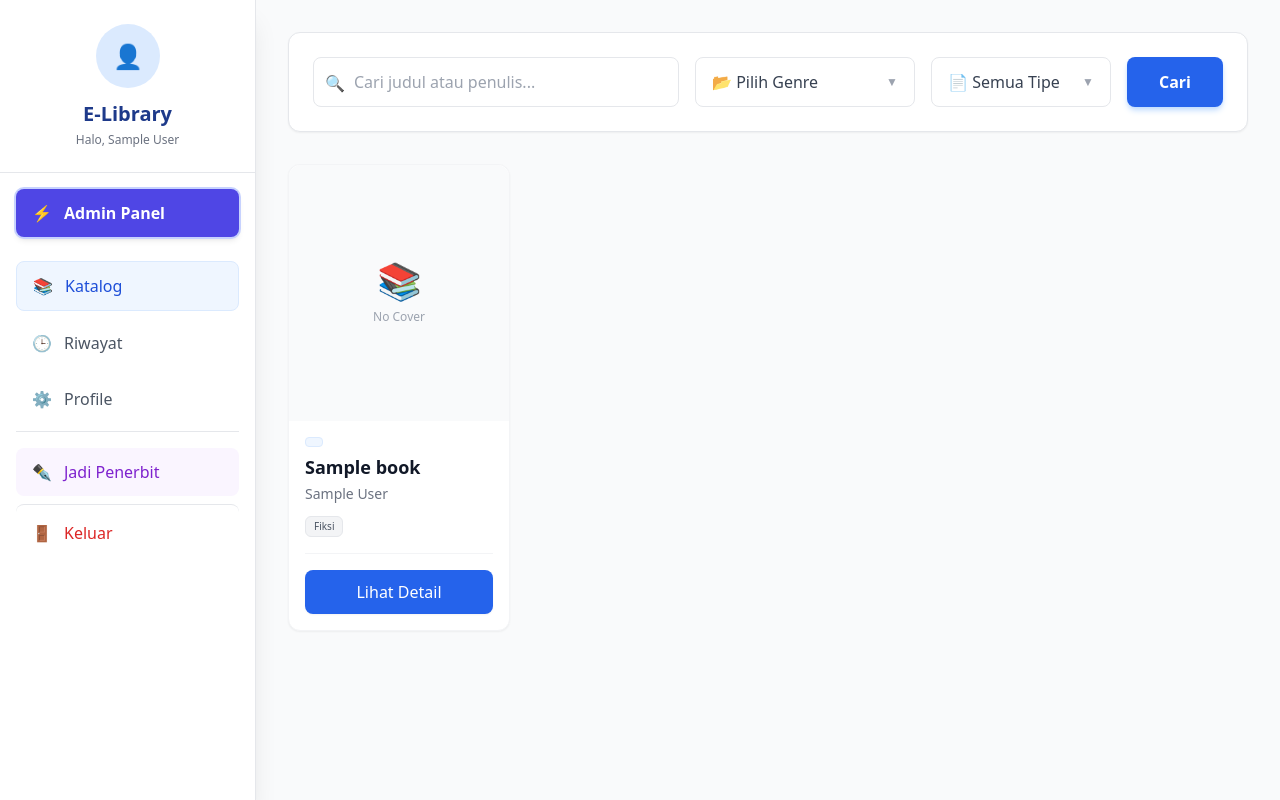
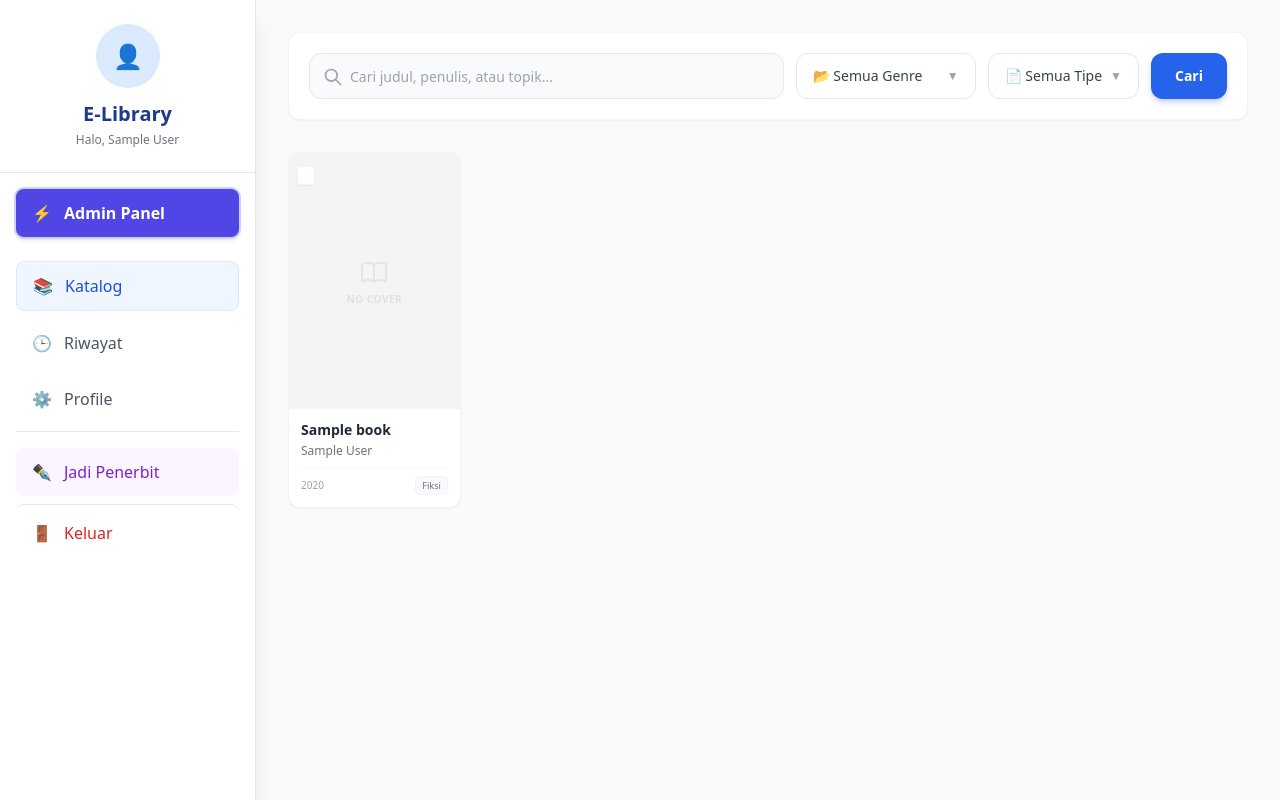
Before and after one commit to avsnaelfrb/UAS-Pemrog-web, a PHP site: page /web-perpus-UAS/Frontend/dashboard-user.php in a window 1280 px wide. Run offline with PHP 8.4, Linux system fonts and the light colour scheme; the visitor is signed in with stand-in values (Sample User, id 1); data comes from the database, SQL or seed files in the repository; tables that the repository leaves empty hold one stand-in row (values such as "Sample post"); some libraries are stand-ins or nearby versions.

Commit message:
docs: styling to modern style and informative

```diff
--- a/Frontend/dashboard-user.php
+++ b/Frontend/dashboard-user.php
@@ -36,7 +36,7 @@
 
 // 3. Susun Query Utama
 $sql = "
-    SELECT b.id, b.title, b.author, b.cover, b.type,
+    SELECT b.id, b.title, b.author, b.cover, b.type, b.year,
     GROUP_CONCAT(g.name SEPARATOR ', ') as genre_names
     FROM books b
     LEFT JOIN book_genres bg ON b.id = bg.book_id
@@ -125,7 +125,7 @@
                     </svg>
                 </button>
 
-                <div class="w-16 h-16 bg-blue-100 rounded-full flex items-center justify-center text-2xl mb-3">👤</div>
+                <div class="w-16 h-16 bg-blue-100 text-blue-600 rounded-full flex items-center justify-center text-2xl mb-3">👤</div>
                 <h1 class="text-xl font-bold text-blue-900">E-Library</h1>
                 <p class="text-xs text-gray-500 mt-1 text-center">Halo, <?= htmlspecialchars($current_user['name']) ?></p>
             </div>
@@ -151,7 +151,7 @@
                 <div class="pt-4 mt-4 border-t border-gray-200">
                     <?php if ($current_user['request_penerbit'] == '0'): ?>
                         <form method="POST">
-                            <button type="submit" name="request_publisher" onclick="return confirm('Ingin mengajukan diri sebagai Penerbit?')" class="w-full text-left flex items-center gap-3 px-4 py-3 bg-purple-50 text-purple-700 hover:bg-purple-50 hover:text-purple-700 rounded-lg font-medium transition duration-200">
+                            <button type="submit" name="request_publisher" onclick="return confirm('Ingin mengajukan diri sebagai Penerbit?')" class="w-full text-left flex items-center gap-3 px-4 py-3 bg-purple-50 text-purple-700 hover:bg-purple-100 rounded-lg font-medium transition duration-200">
                                 <span>✒️</span> Jadi Penerbit
                             </button>
                         </form>
@@ -170,8 +170,7 @@
 
         <!-- MAIN CONTENT -->
         <main class="flex-1 lg:ml-64 p-4 lg:p-8 transition-all duration-300">
-
-            <!-- HEADER MOBILE -->
+            <!-- Header Mobile -->
             <div class="lg:hidden flex items-center justify-between bg-white p-4 rounded-xl shadow-sm border mb-6 sticky top-0 z-20">
                 <div class="flex items-center gap-3">
                     <button onclick="toggleSidebar()" class="text-gray-700 p-2 hover:bg-gray-100 rounded-lg focus:ring-2 focus:ring-blue-100">
@@ -181,148 +180,173 @@
                     </button>
                     <h1 class="font-bold text-blue-900 text-lg">E-Library</h1>
                 </div>
-                <a href="profile.php" class="w-8 h-8 bg-blue-100 rounded-full flex items-center justify-center text-sm border border-blue-200">
-                    👤
-                </a>
+                <a href="profile.php" class="w-8 h-8 bg-blue-100 text-blue-600 rounded-full flex items-center justify-center text-sm border border-blue-200">👤</a>
             </div>
 
-            <!-- SEARCH & FILTER SECTION (DIKEMBALIKAN) -->
-            <div class="bg-white p-6 rounded-xl shadow-sm border mb-8 flex flex-col gap-4 relative z-10">
-                <form method="GET" class="flex flex-col md:flex-row gap-4 w-full items-stretch">
+            <!-- SEARCH & FILTER SECTION -->
+            <div class="bg-white p-5 rounded-xl shadow-sm border border-gray-100 mb-8 flex flex-col gap-4 relative z-10">
+                <form method="GET" class="flex flex-col md:flex-row gap-3 w-full items-stretch">
                     <!-- Search Bar -->
                     <div class="flex-1 relative">
-                        <input type="text" name="search" value="<?= htmlspecialchars($search) ?>" placeholder="Cari judul atau penulis..." class="w-full pl-10 pr-4 py-3 border border-gray-200 rounded-lg focus:ring-2 focus:ring-blue-500 outline-none transition h-full">
-                        <span class="absolute left-3 top-3.5 text-gray-400">🔍</span>
+                        <input type="text" name="search" value="<?= htmlspecialchars($search) ?>" placeholder="Cari judul, penulis, atau topik..." class="w-full pl-10 pr-4 py-3 border border-gray-200 rounded-xl focus:ring-2 focus:ring-indigo-100 focus:border-indigo-400 outline-none transition h-full text-gray-700 bg-gray-50 focus:bg-white text-sm">
+                        <span class="absolute left-3.5 top-3.5 text-gray-400">
+                            <svg class="w-5 h-5" fill="none" stroke="currentColor" viewBox="0 0 24 24">
+                                <path stroke-linecap="round" stroke-linejoin="round" stroke-width="2" d="M21 21l-6-6m2-5a7 7 0 11-14 0 7 7 0 0114 0z"></path>
+                            </svg>
+                        </span>
                     </div>
 
-                    <!-- DROPDOWN GENRE (Multi-Select) -->
-                    <div class="relative min-w-[220px]" id="genreDropdownContainer">
-                        <button type="button" onclick="toggleGenreDropdown()" class="w-full h-full px-4 py-3 border border-gray-200 rounded-lg bg-white outline-none focus:ring-2 focus:ring-blue-500 text-left flex justify-between items-center text-gray-700 transition hover:bg-gray-50">
-                            <span id="genreLabel" class="truncate mr-2">
-                                <?= empty($filter_genres) ? '📂 Pilih Genre' : count($filter_genres) . ' Genre Dipilih' ?>
+                    <!-- DROPDOWN GENRE -->
+                    <div class="relative min-w-[180px]" id="genreDropdownContainer">
+                        <button type="button" onclick="toggleGenreDropdown()" class="w-full h-full px-4 py-3 border border-gray-200 rounded-xl bg-white outline-none focus:ring-2 focus:ring-indigo-100 focus:border-indigo-400 text-left flex justify-between items-center text-gray-700 transition hover:bg-gray-50 text-sm">
+                            <span id="genreLabel" class="truncate mr-2 font-medium">
+                                <?= empty($filter_genres) ? '📂 Semua Genre' : count($filter_genres) . ' Genre' ?>
                             </span>
                             <span class="text-gray-400 text-xs transform transition-transform duration-200" id="genreArrow">▼</span>
                         </button>
-
-                        <div id="genrePanel" class="hidden absolute top-full left-0 mt-2 w-full bg-white border border-gray-200 rounded-lg shadow-xl z-50 p-2 max-h-60 overflow-y-auto genre-scroll">
-                            <div class="text-xs text-gray-400 mb-2 px-2 uppercase font-bold tracking-wider">Kategori</div>
+                        <div id="genrePanel" class="hidden absolute top-full left-0 mt-2 w-full bg-white border border-gray-100 rounded-xl shadow-xl z-50 p-2 max-h-60 overflow-y-auto genre-scroll">
                             <?php
                             mysqli_data_seek($genres_list, 0);
                             while ($g = mysqli_fetch_assoc($genres_list)):
                                 $isChecked = in_array($g['id'], $filter_genres) ? 'checked' : '';
                             ?>
-                                <label class="flex items-center space-x-3 p-2 hover:bg-blue-50 rounded cursor-pointer transition">
-                                    <input type="checkbox" name="genres[]" value="<?= $g['id'] ?>" <?= $isChecked ?> class="w-4 h-4 text-blue-600 rounded focus:ring-blue-500 border-gray-300">
-                                    <span class="text-sm text-gray-700 select-none"><?= htmlspecialchars($g['name']) ?></span>
+                                <label class="flex items-center space-x-3 p-2 hover:bg-indigo-50 rounded-lg cursor-pointer transition">
+                                    <input type="checkbox" name="genres[]" value="<?= $g['id'] ?>" <?= $isChecked ?> class="w-4 h-4 text-indigo-600 rounded focus:ring-indigo-500 border-gray-300">
+                                    <span class="text-sm text-gray-700 font-medium select-none"><?= htmlspecialchars($g['name']) ?></span>
                                 </label>
                             <?php endwhile; ?>
                         </div>
                     </div>
 
-                    <!-- DROPDOWN TIPE (Modern Style) -->
-                    <div class="relative min-w-[180px]" id="typeDropdownContainer">
+                    <!-- DROPDOWN TIPE -->
+                    <div class="relative min-w-[150px]" id="typeDropdownContainer">
                         <input type="hidden" name="type" id="typeInput" value="<?= htmlspecialchars($filter_type) ?>">
-                        <button type="button" onclick="toggleTypeDropdown()" class="w-full h-full px-4 py-3 border border-gray-200 rounded-lg bg-white outline-none focus:ring-2 focus:ring-blue-500 text-left flex justify-between items-center text-gray-700 transition hover:bg-gray-50">
-                            <span id="typeLabel" class="truncate mr-2"><?= $active_type_label ?></span>
+                        <button type="button" onclick="toggleTypeDropdown()" class="w-full h-full px-4 py-3 border border-gray-200 rounded-xl bg-white outline-none focus:ring-2 focus:ring-indigo-100 focus:border-indigo-400 text-left flex justify-between items-center text-gray-700 transition hover:bg-gray-50 text-sm">
+                            <span id="typeLabel" class="truncate mr-2 font-medium"><?= $active_type_label ?></span>
                             <span class="text-gray-400 text-xs transform transition-transform duration-200" id="typeArrow">▼</span>
                         </button>
-                        <div id="typePanel" class="hidden absolute top-full left-0 mt-2 w-full bg-white border border-gray-200 rounded-lg shadow-xl z-50 py-1 overflow-hidden">
+                        <div id="typePanel" class="hidden absolute top-full left-0 mt-2 w-full bg-white border border-gray-100 rounded-xl shadow-xl z-50 py-1 overflow-hidden">
                             <?php foreach ($type_map as $val => $label): $isSelected = ($filter_type == $val); ?>
-                                <div onclick="selectType('<?= $val ?>', '<?= $label ?>')" class="px-4 py-2.5 hover:bg-blue-50 cursor-pointer text-sm flex items-center justify-between group transition <?= $isSelected ? 'bg-blue-50 text-blue-600 font-medium' : 'text-gray-700' ?>">
+                                <div onclick="selectType('<?= $val ?>', '<?= $label ?>')" class="px-4 py-2.5 hover:bg-indigo-50 cursor-pointer text-sm flex items-center justify-between group transition <?= $isSelected ? 'bg-indigo-50 text-indigo-600 font-bold' : 'text-gray-700 font-medium' ?>">
                                     <span><?= $label ?></span>
-                                    <?php if ($isSelected): ?><span class="text-blue-600">✓</span><?php endif; ?>
+                                    <?php if ($isSelected): ?><span class="text-indigo-600">✓</span><?php endif; ?>
                                 </div>
                             <?php endforeach; ?>
                         </div>
                     </div>
 
-                    <button type="submit" class="px-8 py-3 bg-blue-600 text-white rounded-lg hover:bg-blue-700 font-bold transition shadow-md shadow-blue-200 flex-shrink-0">
+                    <button type="submit" class="px-6 py-3 bg-blue-600 text-white rounded-xl hover:bg-indigo-700 font-bold transition shadow-md shadow-indigo-200 flex-shrink-0 flex items-center gap-2 justify-center text-sm">
                         Cari
                     </button>
                 </form>
 
-                <!-- Badge Filter Aktif -->
+                <!-- Filter Tags -->
                 <?php if (!empty($filter_genres) || $filter_type || $search): ?>
-                    <div class="flex flex-wrap gap-2 text-sm text-gray-600 items-center mt-2">
-                        <span class="text-xs font-semibold mr-1">Filter Aktif:</span>
+                    <div class="flex flex-wrap gap-2 pt-2 border-t border-gray-100">
+                        <div class="text-[10px] text-gray-400 font-bold py-1 uppercase tracking-wider">Filter Aktif:</div>
                         <?php if ($search): ?>
-                            <span class="bg-yellow-100 text-yellow-800 px-3 py-1 rounded-full border border-yellow-200 text-xs flex items-center gap-1">🔍 "<?= htmlspecialchars($search) ?>"</span>
+                            <span class="bg-yellow-50 text-yellow-700 px-2.5 py-0.5 rounded-full text-xs font-semibold border border-yellow-200 flex items-center gap-1">
+                                🔍 <?= htmlspecialchars($search) ?>
+                            </span>
                         <?php endif; ?>
                         <?php if (!empty($filter_genres)):
                             mysqli_data_seek($genres_list, 0);
                             while ($gx = mysqli_fetch_assoc($genres_list)) {
-                                if (in_array($gx['id'], $filter_genres)) echo '<span class="bg-blue-100 text-blue-800 px-3 py-1 rounded-full border border-blue-200 text-xs flex items-center gap-1">📂 ' . htmlspecialchars($gx['name']) . '</span>';
+                                if (in_array($gx['id'], $filter_genres)) echo '<span class="bg-indigo-50 text-indigo-700 px-2.5 py-0.5 rounded-full text-xs font-semibold border border-indigo-200">📂 ' . htmlspecialchars($gx['name']) . '</span>';
                             }
                         endif; ?>
                         <?php if ($filter_type && isset($type_map[$filter_type])): ?>
-                            <span class="bg-green-100 text-green-800 px-3 py-1 rounded-full border border-green-200 text-xs flex items-center gap-1"><?= $type_map[$filter_type] ?></span>
+                            <span class="bg-green-50 text-green-700 px-2.5 py-0.5 rounded-full text-xs font-semibold border border-green-200"><?= $type_map[$filter_type] ?></span>
                         <?php endif; ?>
-                        <a href="dashboard-user.php" class="text-gray-400 hover:text-red-500 hover:underline ml-auto text-xs font-medium transition">Reset Filter</a>
+                        <a href="dashboard-user.php" class="text-gray-400 hover:text-red-500 text-xs font-bold underline ml-auto py-0.5">Reset</a>
                     </div>
                 <?php endif; ?>
             </div>
 
-            <!-- GRID BUKU (DENGAN LOGIKA STORAGE BARU) -->
+            <!-- BOOK GRID (IMPROVED PORTRAIT CARD) -->
             <?php if (mysqli_num_rows($books) > 0): ?>
-                <div class="grid grid-cols-1 sm:grid-cols-2 lg:grid-cols-3 xl:grid-cols-4 gap-6 pb-20">
+                <div class="grid grid-cols-2 sm:grid-cols-3 lg:grid-cols-4 xl:grid-cols-5 gap-6 pb-20">
                     <?php while ($book = mysqli_fetch_assoc($books)) { ?>
-                        <div class="bg-white rounded-xl shadow-sm border border-gray-100 hover:shadow-x1 hover:shadow-lg hover:shadow-blue-100  transition duration-300 flex flex-col h-full group transform hover:-translate-y-1">
-                            <div class="h-64 bg-gray-200 relative overflow-hidden rounded-t-xl">
+                        <div class="bg-white rounded-xl shadow-sm border border-gray-100 hover:shadow-xl hover:shadow-blue-100 hover:-translate-y-1 transition-all duration-300 group flex flex-col h-full overflow-hidden">
+
+                            <!-- Cover Portrait (Aspect Ratio 2:3) -->
+                            <div class="w-full aspect-[2/3] relative overflow-hidden bg-gray-100">
                                 <?php
                                 $coverPath = '../uploads/covers/' . $book['cover'];
                                 if (!empty($book['cover']) && file_exists($coverPath)):
                                 ?>
-                                    <img src="<?= $coverPath ?>" class="w-full h-full object-cover group-hover:scale-110 transition duration-500">
+                                    <img src="<?= $coverPath ?>" class="w-full h-full object-cover transition-transform duration-500 group-hover:scale-105">
                                 <?php else: ?>
-                                    <div class="w-full h-full flex flex-col items-center justify-center text-gray-400 bg-gray-50">
-                                        <span class="text-4xl mb-2">📚</span><span class="text-xs">No Cover</span>
+                                    <div class="w-full h-full flex flex-col items-center justify-center text-gray-300">
+                                        <svg class="w-8 h-8 mb-1 opacity-50" fill="none" stroke="currentColor" viewBox="0 0 24 24">
+                                            <path stroke-linecap="round" stroke-linejoin="round" stroke-width="1.5" d="M12 6.253v13m0-13C10.832 5.477 9.246 5 7.5 5S4.168 5.477 3 6.253v13C4.168 18.477 5.754 18 7.5 18s3.332.477 4.5 1.253m0-13C13.168 5.477 14.754 5 16.5 5c1.747 0 3.332.477 4.5 1.253v13C19.832 18.477 18.247 18 16.5 18c-1.746 0-3.332.477-4.5 1.253"></path>
+                                        </svg>
+                                        <span class="text-[10px] font-bold uppercase tracking-wider opacity-60">No Cover</span>
                                     </div>
                                 <?php endif; ?>
-                                <!-- Overlay tipis saat hover -->
-                                <div class="absolute inset-0 bg-blue-900 bg-opacity-0 group-hover:bg-opacity-10 transition duration-300"></div>
-                            </div>
-                            <div class="p-4 flex-1 flex flex-col">
-                                <!-- Type Badge -->
-                                <div class="flex justify-between items-start mb-2">
-                                    <div class="text-xs font-semibold text-blue-600 tracking-wide uppercase bg-blue-50 px-2 py-1 w-fit rounded border border-blue-100">
-                                        <?= $book['type'] ?>
-                                    </div>
+
+                                <!-- Hover Overlay Button -->
+                                <div class="absolute inset-0 bg-black/40 opacity-0 group-hover:opacity-100 transition-opacity duration-300 flex items-center justify-center p-4">
+                                    <a href="detail.php?id=<?= $book['id'] ?>" class="px-5 py-2 bg-white text-gray-900 text-xs font-bold rounded-full hover:bg-indigo-50 transition transform hover:scale-105 shadow-lg">
+                                        Baca
+                                    </a>
                                 </div>
 
-                                <h3 class="font-bold text-gray-900 text-lg mb-1 leading-snug line-clamp-2 group-hover:text-blue-700 transition" title="<?= htmlspecialchars($book['title']) ?>"><?= htmlspecialchars($book['title']) ?></h3>
-                                <p class="text-sm text-gray-500 mb-3 "><?= htmlspecialchars($book['author']) ?></p>
+                                <!-- Floating Type Badge (With Blue Hover Accent) -->
+                                <div class="absolute top-2 left-2">
+                                    <span class="text-[9px] font-bold tracking-wider uppercase px-2 py-0.5 rounded shadow-sm bg-white/90 backdrop-blur text-gray-600 border border-gray-100 group-hover:text-blue-600 group-hover:border-blue-200 transition-colors duration-300">
+                                        <?= $book['type'] ?>
+                                    </span>
+                                </div>
+                            </div>
 
-                                <div class="flex flex-wrap gap-1 mb-4">
-                                    <?php foreach (explode(',', $book['genre_names']) as $gn): if (trim($gn) == '') continue; ?>
-                                        <span class="px-2 py-0.5 bg-gray-100 text-gray-600 text-[10px] rounded-md border border-gray-200 group-hover:border-blue-100 group-hover:bg-blue-50 group-hover:text-blue-600 transition"><?= trim($gn) ?></span>
-                                    <?php endforeach; ?>
-                                </div>
+                            <!-- Content -->
+                            <div class="p-3 flex-1 flex flex-col">
+                                <h3 class="font-bold text-gray-800 text-sm mb-1 leading-tight line-clamp-2 group-hover:text-blue-600 transition-colors" title="<?= htmlspecialchars($book['title']) ?>">
+                                    <?= htmlspecialchars($book['title']) ?>
+                                </h3>
+                                <p class="text-xs text-gray-500 mb-2 font-medium line-clamp-1">
+                                    <?= htmlspecialchars($book['author']) ?>
+                                </p>
 
-                                <div class="mt-auto pt-4 border-t border-gray-100">
-                                    <a href="detail.php?id=<?= $book['id'] ?>" class="block w-full text-center py-2.5 bg-blue-600 text-white rounded-lg hover:bg-blue-700 font-medium transition shadow-sm hover:shadow-md">
-                                        Lihat Detail
-                                    </a>
+                                <!-- Footer Info -->
+                                <div class="mt-auto flex items-center justify-between pt-2 border-t border-gray-50">
+                                    <span class="text-[10px] text-gray-400 font-medium"><?= $book['year'] ?></span>
+
+                                    <!-- Simple Genre Tag (Max 1) -->
+                                    <?php
+                                    $g_names = explode(',', $book['genre_names']);
+                                    if (!empty($g_names[0]) && trim($g_names[0]) != ''): ?>
+                                        <span class="text-[9px] bg-gray-50 text-gray-500 px-1.5 py-0.5 rounded border border-gray-100 truncate max-w-[80px] group-hover:text-blue-600 group-hover:border-blue-200 transition-colors duration-300">
+                                            <?= trim($g_names[0]) ?>
+                                            <?php if (count($g_names) > 1) echo '<span class="text-gray-400 ml-0.5">+' . (count($g_names) - 1) . '</span>'; ?>
+                                        </span>
+                                    <?php endif; ?>
                                 </div>
                             </div>
                         </div>
                     <?php } ?>
                 </div>
             <?php else: ?>
-                <div class="flex flex-col items-center justify-center py-20 bg-white rounded-xl border border-dashed border-gray-300">
-                    <div class="text-4xl mb-4">📂</div>
-                    <h3 class="text-lg font-medium text-gray-900">Tidak ada buku ditemukan</h3>
-                    <p class="text-gray-500 text-sm">Coba ubah kata kunci atau filter pencarian Anda.</p>
+                <div class="flex flex-col items-center justify-center py-20 bg-white rounded-xl border border-dashed border-gray-200 text-center">
+                    <div class="w-16 h-16 bg-gray-50 rounded-full flex items-center justify-center mb-3">
+                        <svg class="w-8 h-8 text-gray-300" fill="none" stroke="currentColor" viewBox="0 0 24 24">
+                            <path stroke-linecap="round" stroke-linejoin="round" stroke-width="2" d="M9.172 16.172a4 4 0 015.656 0M9 10h.01M15 10h.01M21 12a9 9 0 11-18 0 9 9 0 0118 0z"></path>
+                        </svg>
+                    </div>
+                    <h3 class="text-sm font-bold text-gray-800 mb-1">Tidak ada hasil ditemukan</h3>
+                    <p class="text-xs text-gray-500 max-w-xs mx-auto mb-4">Coba gunakan kata kunci lain.</p>
+                    <a href="dashboard-user.php" class="px-4 py-2 bg-indigo-50 text-indigo-600 font-bold rounded-lg hover:bg-indigo-100 transition text-xs">Reset Filter</a>
                 </div>
             <?php endif; ?>
         </main>
     </div>
 
-    <!-- Script JavaScript untuk Toggle & Dropdown -->
+    <!-- Script JavaScript -->
     <script>
         function toggleSidebar() {
             const sidebar = document.getElementById('sidebar');
             const overlay = document.getElementById('mobile-overlay');
-
             if (sidebar.classList.contains('-translate-x-full')) {
                 sidebar.classList.remove('-translate-x-full');
                 overlay.classList.remove('hidden');
```
Also changed, not shown: Frontend/dashboard-publisher.php (+34 -34 lines).
